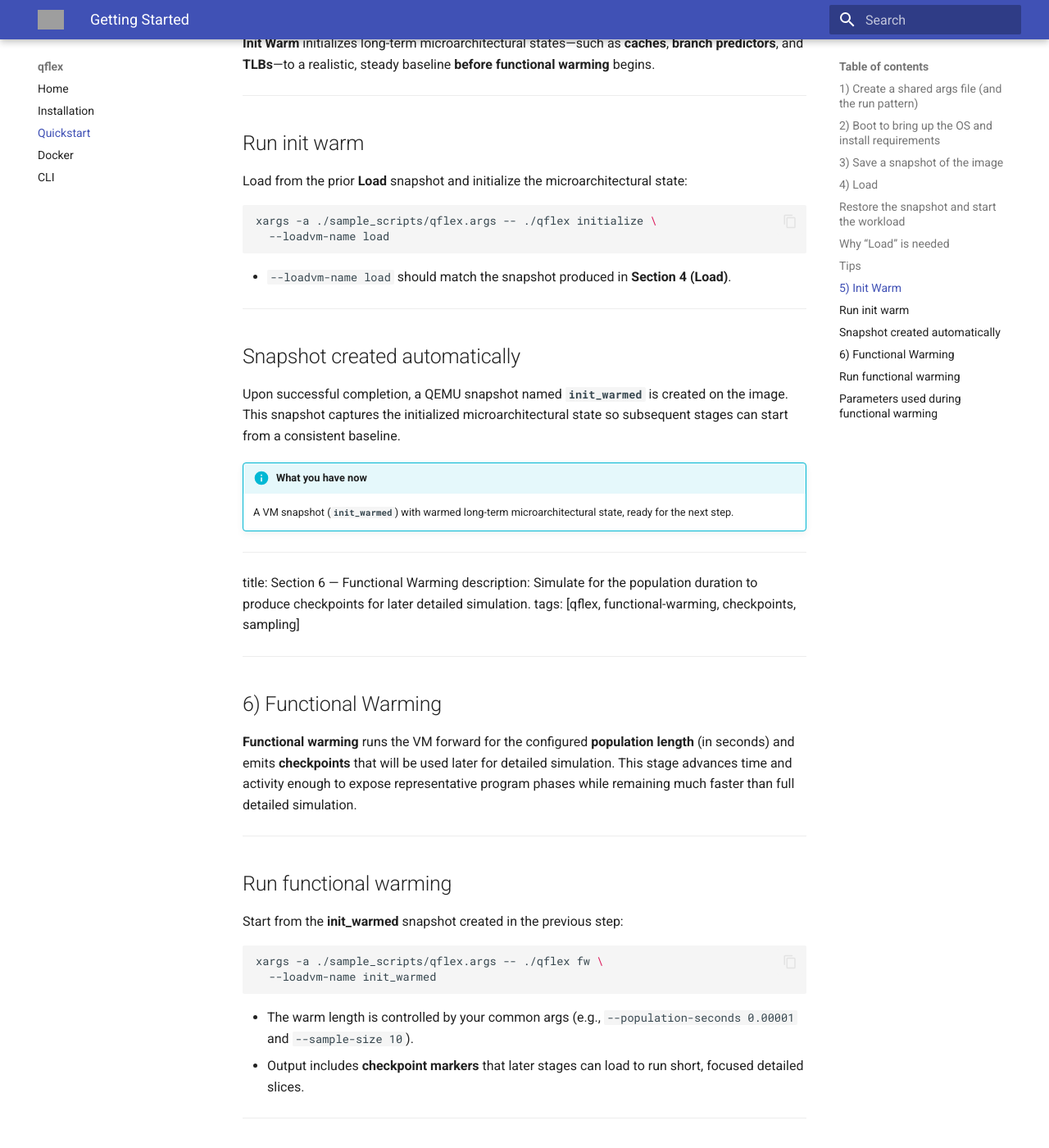
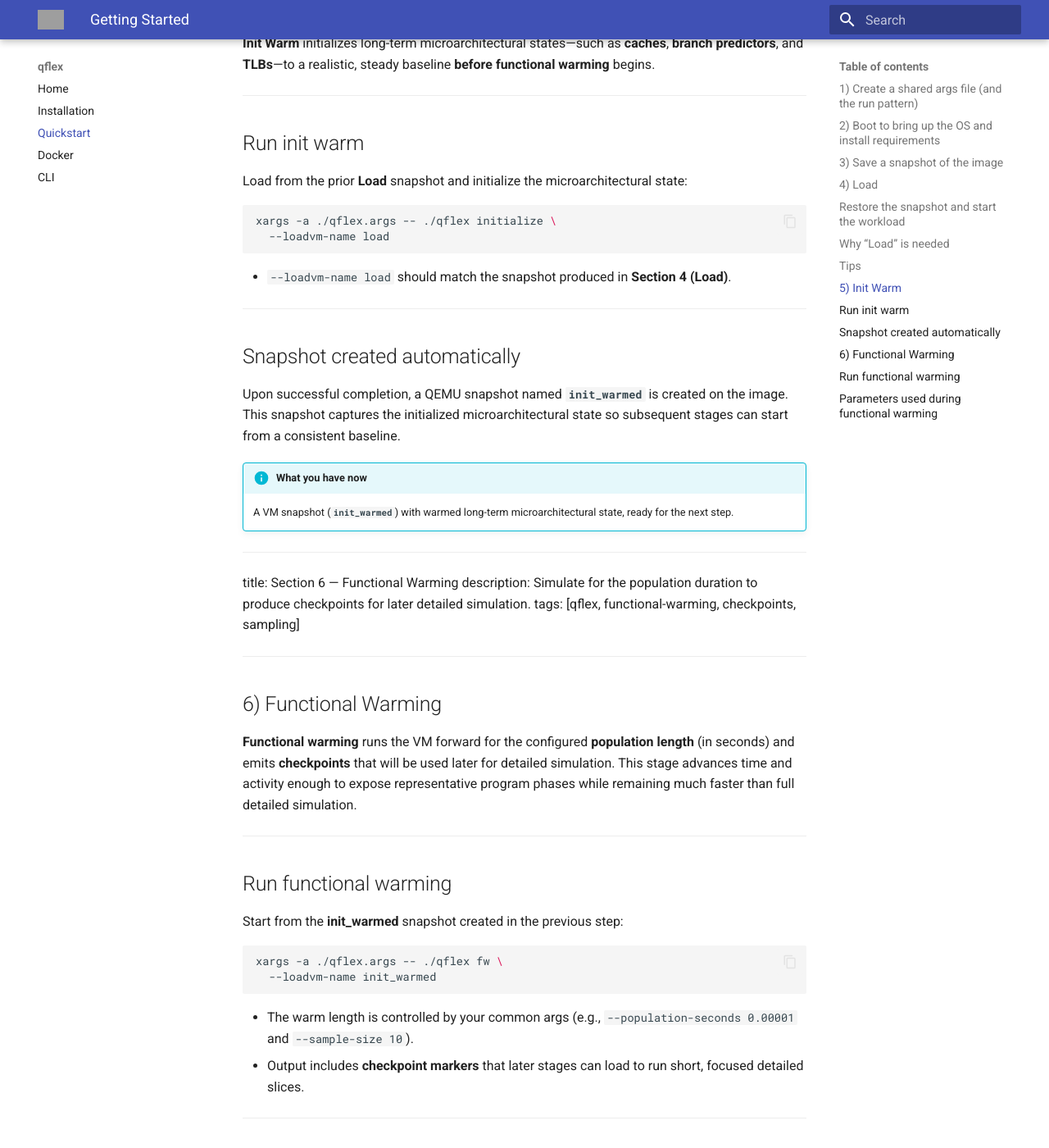
Before and after one commit to parsa-epfl/qflex, an MkDocs documentation site: the page built from mk_docs/quickstart.md, in a window 1280 px wide and 1400 px high, scrolled down 3799 px. Shown: the whole window at 82% size. Built offline with MkDocs 1.6.1 and Material for MkDocs 9.7.7, drawn with Linux system fonts in a browser that asks for light colours; some of the changed text lies outside the part shown; grey boxes are pictures that could not be loaded.

Commit message:
removed the sample_scripts stuff

````diff
--- a/mk_docs/quickstart.md
+++ b/mk_docs/quickstart.md
@@ -104,7 +104,7 @@ tags: [qflex, load, snapshots, orchestration]
 Use the snapshot saved in the previous step (created from the QEMU monitor with `savevm boot`) and load it:
 
 ```bash
-xargs -a ./sample_scripts/qflex.args -- ./qflex load \
+xargs -a ./qflex.args -- ./qflex load \
   --loadvm-name boot
 ```
 
@@ -156,7 +156,7 @@ tags: [qflex, init_warm, microarchitecture, snapshots]
 Load from the prior **Load** snapshot and initialize the microarchitectural state:
 
 ```bash
-xargs -a ./sample_scripts/qflex.args -- ./qflex initialize \
+xargs -a ./qflex.args -- ./qflex initialize \
   --loadvm-name load
 ```
 
@@ -189,7 +189,7 @@ tags: [qflex, functional-warming, checkpoints, sampling]
 Start from the **init_warmed** snapshot created in the previous step:
 
 ```bash
-xargs -a ./sample_scripts/qflex.args -- ./qflex fw \
+xargs -a ./qflex.args -- ./qflex fw \
   --loadvm-name init_warmed
 ```
 
````
Also changed, not shown: other parts of mk_docs/quickstart.md (+1 -1 lines).
